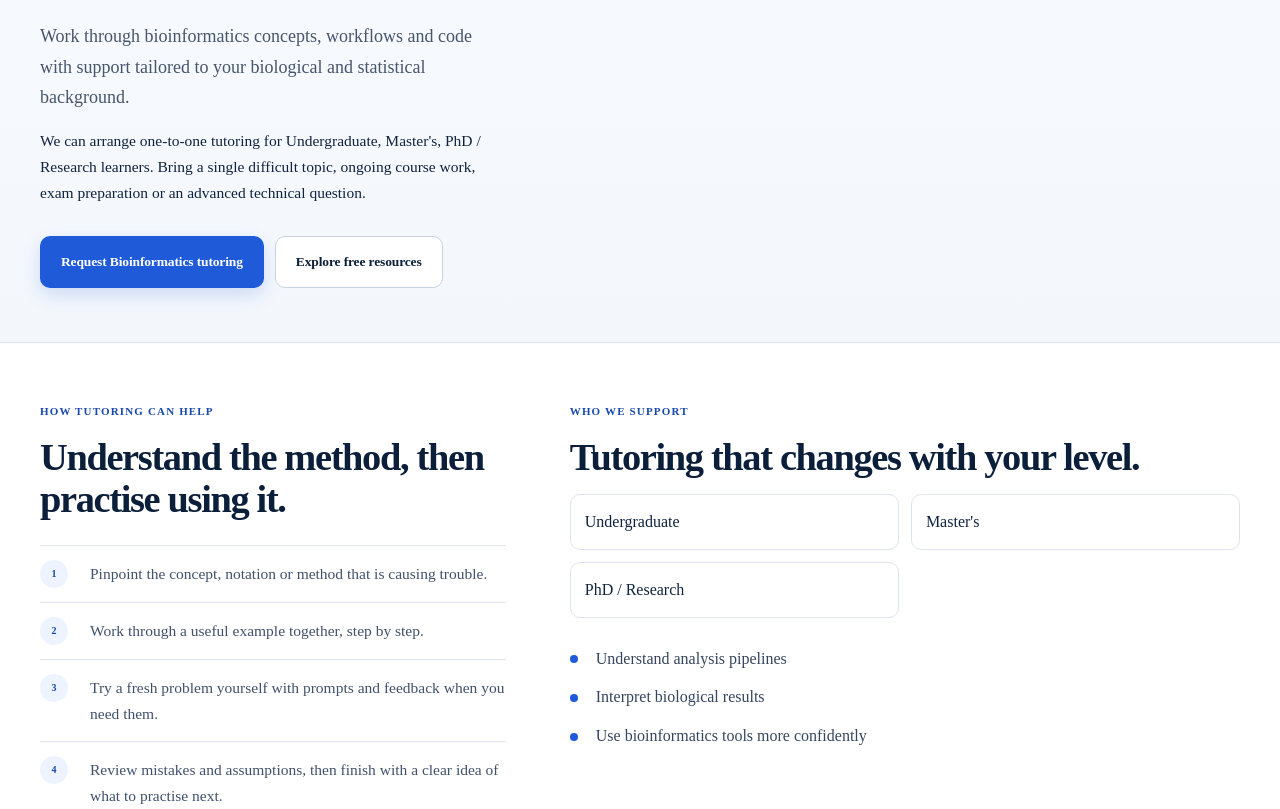
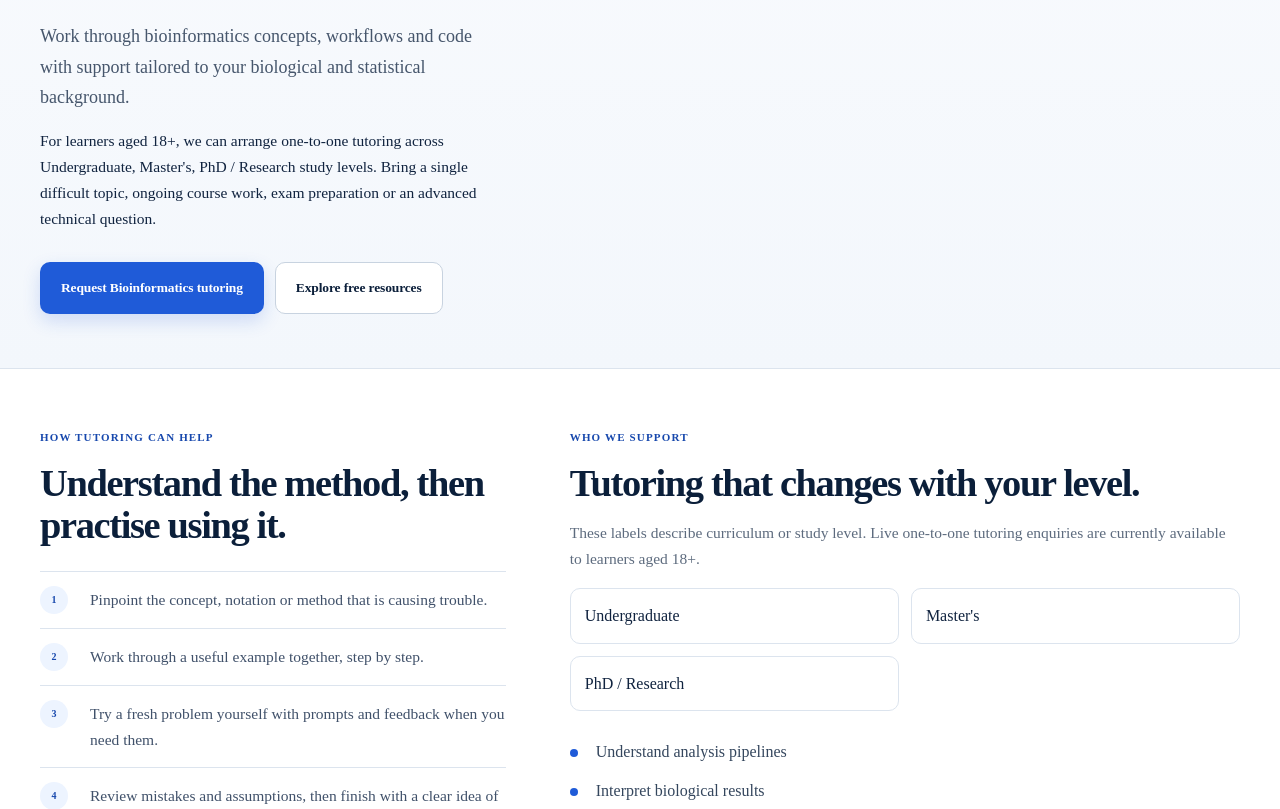
Before and after one commit to StatisticaHub/matwebsite, a Next.js app: page /subjects/bioinformatics in a window 1280 px wide. Shown: the part 484-1293 px from the top of the page. Built offline with nearby package versions, Linux system fonts and the light colour scheme; no server answers.

Commit message:
Align subject pages with adult tutoring policy

```diff
--- a/app/subjects/[slug]/page.tsx
+++ b/app/subjects/[slug]/page.tsx
@@ -43,7 +43,7 @@ export async function generateMetadata({
     subject.audiences.slice(0, 4).join(", ");
 
   const description =
-    `Online ${subject.name} tutoring for ${audienceText}. Get one-to-one help with ${subject.topics
+    `Online ${subject.name} tutoring for learners aged 18+ studying ${audienceText}. Get one-to-one help with ${subject.topics
       .slice(0, 4)
       .join(", ")} and more.`;
 
@@ -145,7 +145,7 @@ export default async function Page({
     audience: subject.audiences.map(
       (audience) => ({
         "@type": "Audience",
-        audienceType: audience,
+        audienceType: `${audience} learners · live tutoring 18+`,
       })
     ),
   };
@@ -177,8 +177,9 @@ export default async function Page({
             </p>
 
             <p>
-              We can arrange one-to-one tutoring for{" "}
-              {subject.audiences.join(", ")} learners.
+              For learners aged 18+, we can arrange one-to-one tutoring
+              across{" "}
+              {subject.audiences.join(", ")} study levels.
               Bring a single difficult topic, ongoing course work,
               exam preparation or an advanced technical question.
             </p>
@@ -286,6 +287,11 @@ export default async function Page({
             <h2>
               Tutoring that changes with your level.
             </h2>
+
+            <p>
+              These labels describe curriculum or study level. Live one-to-one
+              tutoring enquiries are currently available to learners aged 18+.
+            </p>
 
             <div className="audience-list">
               {subject.audiences.map(
@@ -408,7 +414,7 @@ export default async function Page({
               </li>
 
               <li>
-                Tutoring matched to your course level
+                Tutoring matched to your course level · 18+ enquiries only
               </li>
 
               <li>
--- a/app/subjects/page.tsx
+++ b/app/subjects/page.tsx
@@ -4,7 +4,7 @@ import { subjects } from "@/lib/tutoring-data";
 
 export const metadata: Metadata = {
   title: "Subjects",
-  description: "Explore personalised tutoring across mathematics, statistics, science, computing, data and research methods.",
+  description: "Explore online tutoring for learners aged 18+ across mathematics, statistics, science, computing, data science and research methods.",
 };
 
 export default function Page() {
@@ -14,7 +14,7 @@ export default function Page() {
         <div className="shell">
           <div className="eyebrow">SUBJECTS</div>
           <h1>Learn the subject at the level you are actually studying it.</h1>
-          <p className="page-lead">From school foundations to advanced university methods, tutoring should reflect the concepts, notation, software and assessment style used in your course.</p>
+          <p className="page-lead">Explore learning from school-level foundations through advanced university and research methods. Live one-to-one tutoring enquiries are currently available to learners aged 18+.</p>
         </div>
       </section>
 
```
